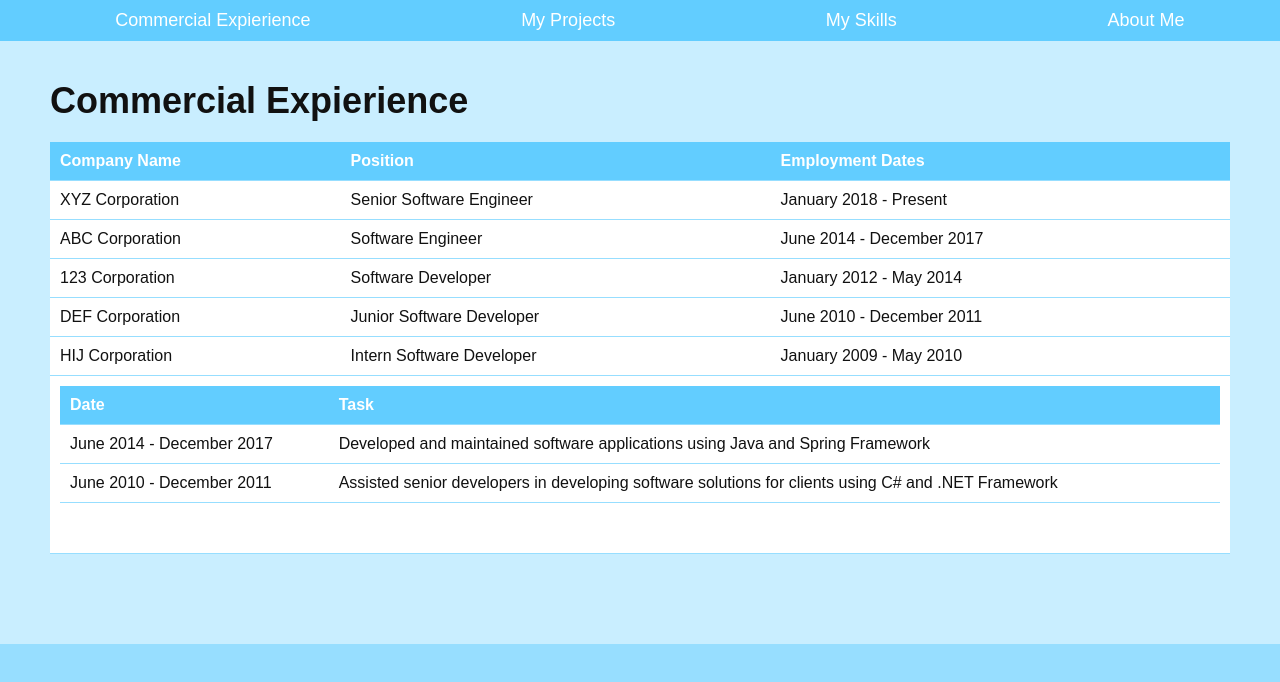
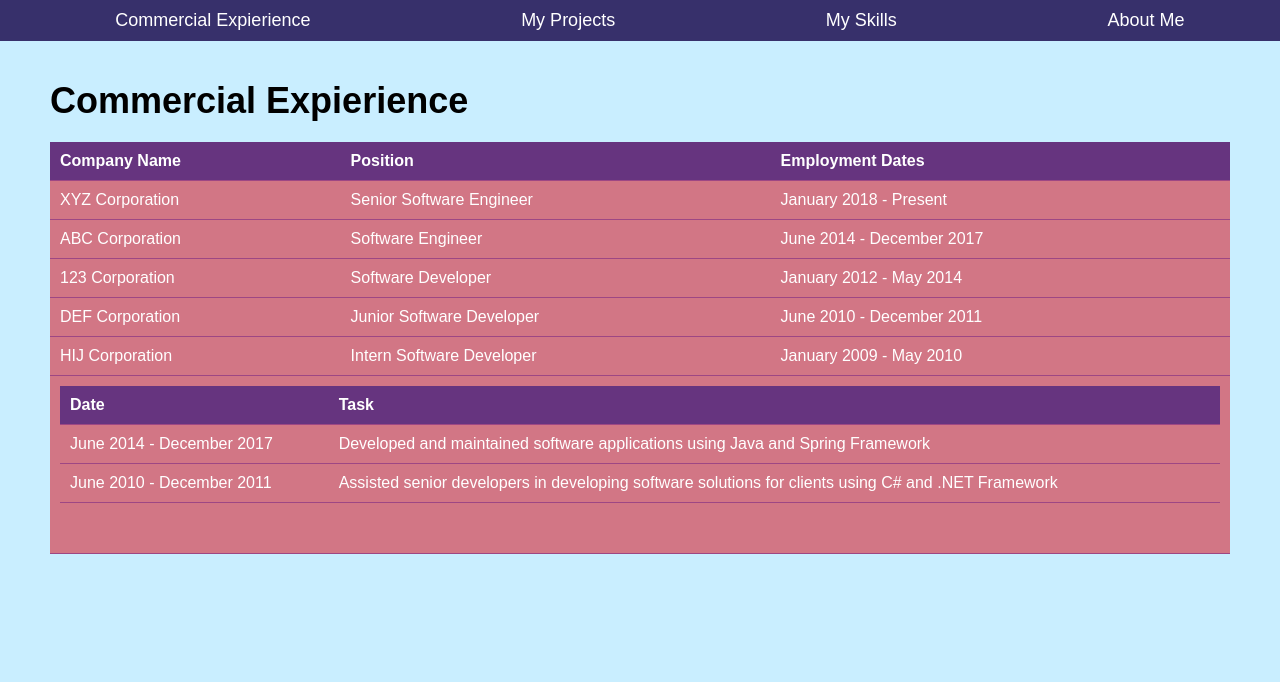
Before and after one commit to szprx/PwI, a plain HTML site: page index.html in a window 1280 px wide. Both pictures are taken after a click on the link "Commercial Expierience". Drawn offline with Linux system fonts and the light colour scheme.

Commit message:
colour purple

```diff
--- a/style.css
+++ b/style.css
@@ -3,8 +3,8 @@ nav {
     top: 0;
     left: 0;
     width: 100%;
-    background-color: #62CDFF;
-    color: #111111;
+    background-color: #37306B;
+    color: #fff;
     padding: 10px;
     font-size: 18px;
 }
@@ -23,21 +23,19 @@ nav a {
 }
 
 .page {
+    /*margin-top: 70px;*/
     padding: 50px;
     display: none;
-    background-color: #C9EEFF;
 }
 
 .page h1 {
     font-size: 36px;
     margin-bottom: 20px;
-    color: #111111;
 }
 
 .page p {
     font-size: 18px;
     line-height: 1.5;
-    color: #111111;
 }
 
 .page table {
@@ -50,24 +48,24 @@ nav a {
 .page td {
     padding: 10px;
     text-align: left;
-    border-bottom: 1px solid #97DEFF;
+    border-bottom: 1px solid #9E4784;
 }
 
 .page th {
-    background-color: #62CDFF;
+    background-color: #66347F;
     color: #fff;
 }
 
 .page td {
-    background-color: #fff;
-    color: #111;
+    background-color: #D27685;
+    color: #fff;
 }
 
 body {
     margin: 0;
     padding: 0;
     font-family: Arial, sans-serif;
-    background-color: #97DEFF;
+    background-color: #C9EEFF;
 }
 
 .start-page {
@@ -75,7 +73,7 @@ body {
     display: flex;
     justify-content: center;
     align-items: center;
-    background-color: #62CDFF;
+    background-color: #37306B;
     color: #fff;
     font-size: 3rem;
 }
@@ -87,6 +85,11 @@ body {
 }
 
 @keyframes fadeOut {
-    from { opacity: 1; }
-    to { opacity: 0; }
+    from {
+        opacity: 1;
+    }
+
+    to {
+        opacity: 0;
+    }
 }
```
